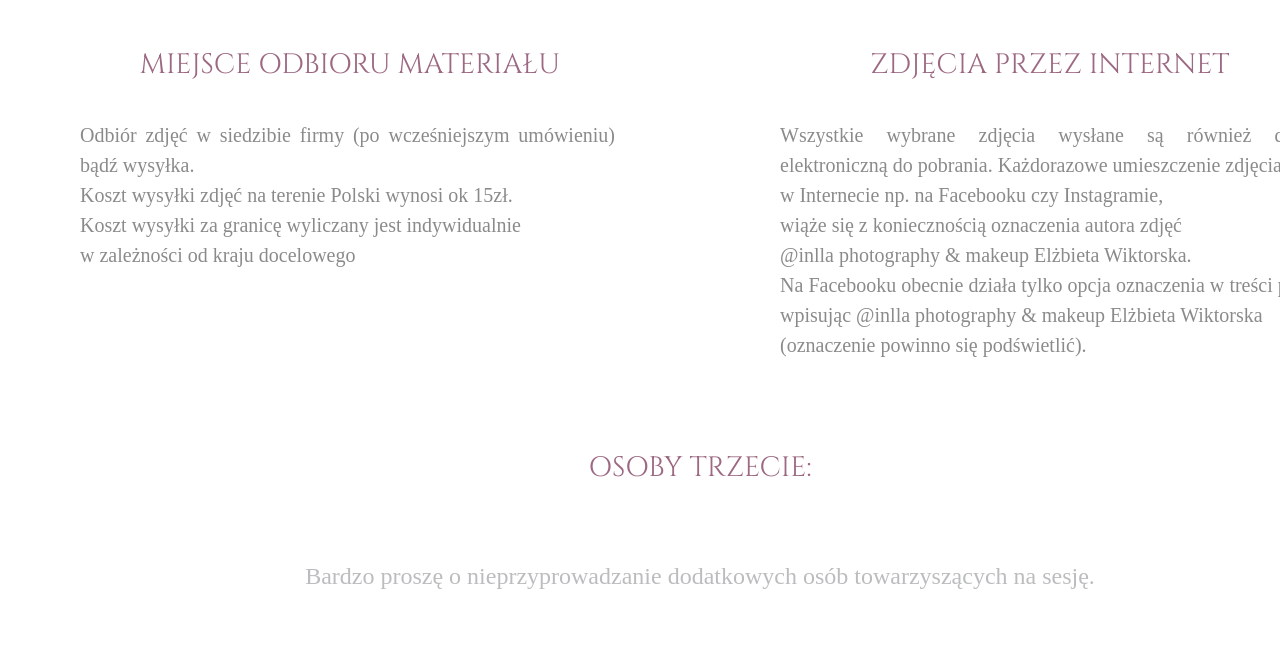
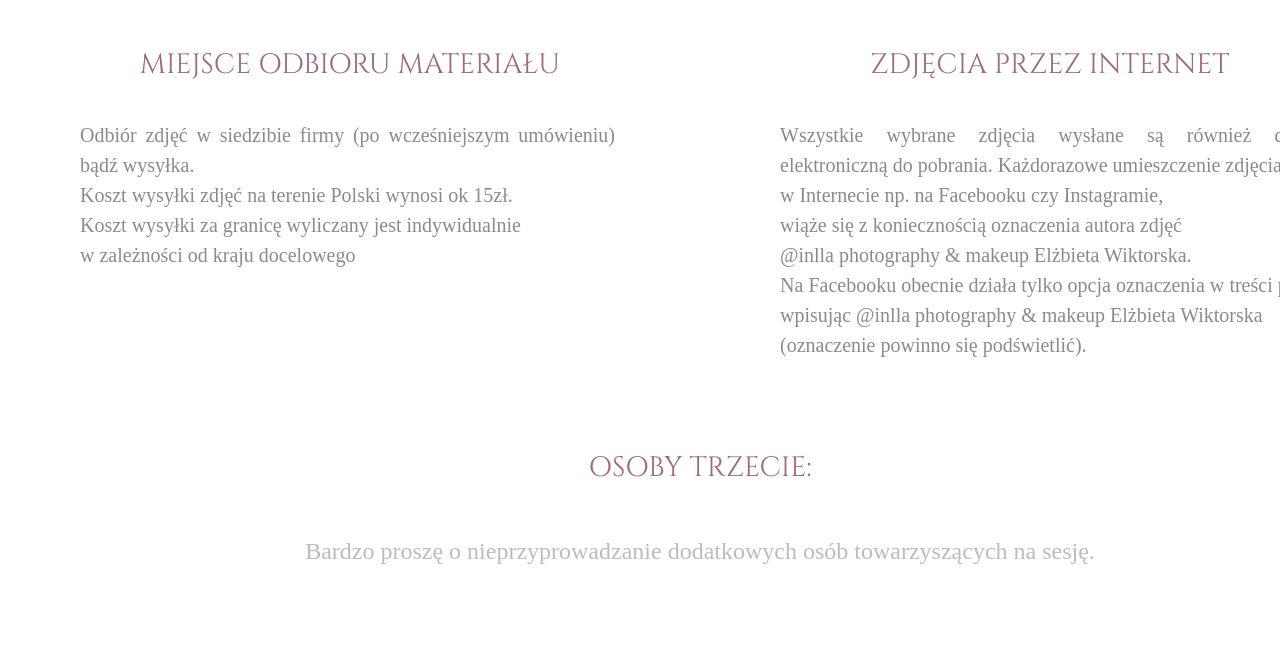
Before and after one commit to Oliweirdo/Inlla, a website: page sub-pages/more-to-know.html in a window 1280 px wide. Shown: the part 107-752 px from the top of the page. Drawn offline with nearby package versions, Linux system fonts and the light colour scheme.

Commit message:
paddings

```diff
--- a/assets/quotes.scss
+++ b/assets/quotes.scss
@@ -17,7 +17,7 @@
         text-align: center;
         padding: 30px;
         opacity: 65%;
-        padding-top: 70px;
+        padding-top: 45px;
         padding-bottom: 50px;
         opacity: 30%;
 
--- a/sub-pages/more-to-know.html
+++ b/sub-pages/more-to-know.html
@@ -137,7 +137,7 @@
         Retusz graficzny jest to zaawansowana obróbka zdjęć – wyszczuplanie, powiększanie, modelowanie sylwetki,<br>
         zmiany
         proporcji i cech indywidualnych twarzy i ciała ( owal twarzy, usunięcie podbródka, zmniejszanie nosa, depilacja
-        brwi i zmiana ich kształtu).
+        brwi i zmiana ich kształtu).<br><br><br><br>
 
         </section>
     <footer class="footer row row-cols-1 row-cols-sm-2 row-cols-md-5">
```
Also changed, not shown: assets/css/quotes.css.
